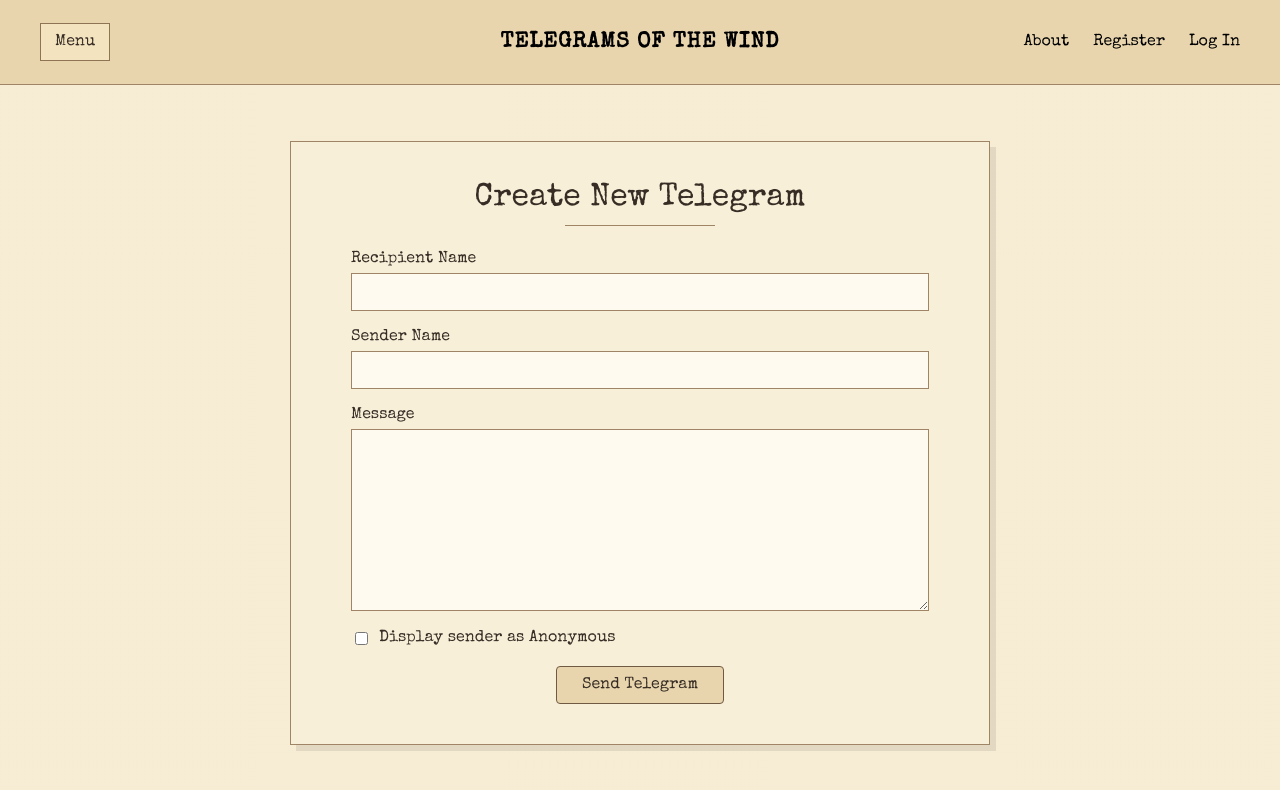
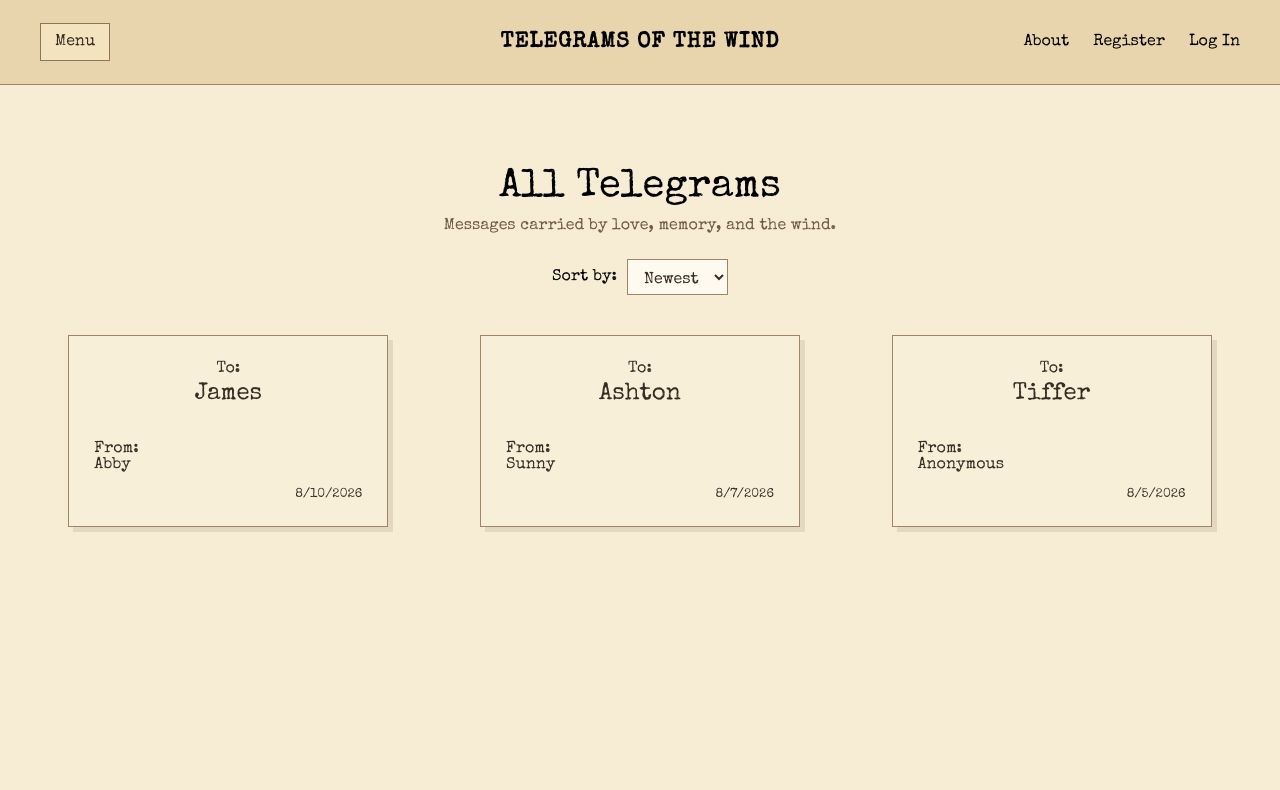
Before and after one commit to kkelly894/telegrams-of-the-wind, a React (Vite) app: page /telegrams/create in a window 1280 px wide. Shown: the top 790 px of the page. Built offline with nearby package versions, Linux system fonts and the light colour scheme; no server answers.

Commit message:
added newest and oldest sorting

```diff
--- a/src/index.css
+++ b/src/index.css
@@ -636,3 +636,28 @@ a {
 
   text-align: center;
 }
+
+.sort-controls {
+  display: flex;
+  justify-content: center;
+  align-items: center;
+
+  gap: 10px;
+
+  margin-top: 25px;
+}
+
+.sort-controls select {
+  padding: 8px 12px;
+
+  border: 1px solid #9f8565;
+
+  background-color: #fffaf0;
+
+  color: #372d25;
+
+  font-family: "Special Elite", system-ui;
+  font-weight: 400;
+
+  cursor: pointer;
+}
--- a/src/pages/AllTelegrams.jsx
+++ b/src/pages/AllTelegrams.jsx
@@ -1,8 +1,23 @@
+import { useState } from "react";
+
 import Envelope from "../components/Envelope";
 import { useTelegrams } from "../context/TelegramContext";
 
 export default function AllTelegrams() {
   const { telegrams } = useTelegrams();
+
+  const [sortOrder, setSortOrder] = useState("newest");
+
+  const sortedTelegrams = [...telegrams].sort((a, b) => {
+    const dateA = new Date(a.created_at);
+    const dateB = new Date(b.created_at);
+
+    if (sortOrder === "newest") {
+      return dateB - dateA;
+    }
+
+    return dateA - dateB;
+  });
 
   return (
     <section className="all-telegrams-page">
@@ -10,10 +25,24 @@ export default function AllTelegrams() {
         <h1>All Telegrams</h1>
 
         <p>Messages carried by love, memory, and the wind.</p>
+
+        <div className="sort-controls">
+          <label htmlFor="sortOrder">Sort by:</label>
+
+          <select
+            id="sortOrder"
+            value={sortOrder}
+            onChange={(event) => setSortOrder(event.target.value)}
+          >
+            <option value="newest">Newest</option>
+
+            <option value="oldest">Oldest</option>
+          </select>
+        </div>
       </div>
 
       <div className="telegram-grid">
-        {telegrams.map((telegram) => (
+        {sortedTelegrams.map((telegram) => (
           <Envelope key={telegram.id} telegram={telegram} />
         ))}
       </div>
--- a/src/pages/CreateTelegram.jsx
+++ b/src/pages/CreateTelegram.jsx
@@ -1,76 +1,50 @@
 import { useState } from "react";
-import { useNavigate } from "react-router";
 
+import Envelope from "../components/Envelope";
 import { useTelegrams } from "../context/TelegramContext";
 
-export default function CreateTelegram() {
-  const navigate = useNavigate();
+export default function AllTelegrams() {
+  const { telegrams } = useTelegrams();
 
-  const { createTelegram } = useTelegrams();
+  const [sortOrder, setSortOrder] = useState("newest");
 
-  const [error, setError] = useState(null);
+  const sortedTelegrams = [...telegrams].sort((a, b) => {
+    const dateA = new Date(a.created_at);
+    const dateB = new Date(b.created_at);
 
-  const onCreateTelegram = async (formData) => {
-    const recipientName = formData.get("recipient_name");
-    const senderName = formData.get("sender_name");
-    const message = formData.get("message");
-    const isAnonymous = formData.get("is_anonymous") === "on";
-
-    setError(null);
-
-    if (!recipientName || !senderName || !message) {
-      setError("Please fill out all required fields.");
-      return;
+    if (sortOrder === "newest") {
+      return dateB - dateA;
     }
 
-    try {
-      const newTelegram = createTelegram({
-        recipient_name: recipientName,
-        sender_name: senderName,
-        message,
-        is_anonymous: isAnonymous,
-      });
-
-      navigate(`/telegrams/${newTelegram.id}`);
-    } catch (e) {
-      setError(e.message);
-    }
-  };
+    return dateA - dateB;
+  });
 
   return (
-    <section className="create-telegram-page">
-      <div className="telegram-form-paper">
-        <h1>Create New Telegram</h1>
+    <section className="all-telegrams-page">
+      <div className="all-telegrams-header">
+        <h1>All Telegrams</h1>
 
-        <div className="telegram-form-divider"></div>
+        <p>Messages carried by love, memory, and the wind.</p>
 
-        <form className="telegram-form" action={onCreateTelegram}>
-          <label>
-            Recipient Name
-            <input type="text" name="recipient_name" required />
-          </label>
+        <div className="sort-controls">
+          <label htmlFor="sortOrder">Sort by:</label>
 
-          <label>
-            Sender Name
-            <input type="text" name="sender_name" required />
-          </label>
+          <select
+            id="sortOrder"
+            value={sortOrder}
+            onChange={(event) => setSortOrder(event.target.value)}
+          >
+            <option value="newest">Newest</option>
 
-          <label>
-            Message
-            <textarea name="message" rows="10" required></textarea>
-          </label>
+            <option value="oldest">Oldest</option>
+          </select>
+        </div>
+      </div>
 
-          <label className="anonymous-option">
-            <input type="checkbox" name="is_anonymous" />
-            Display sender as Anonymous
-          </label>
-
-          {error && <output className="telegram-form-error">{error}</output>}
-
-          <button className="telegram-form-button" type="submit">
-            Send Telegram
-          </button>
-        </form>
+      <div className="telegram-grid">
+        {sortedTelegrams.map((telegram) => (
+          <Envelope key={telegram.id} telegram={telegram} />
+        ))}
       </div>
     </section>
   );
```
